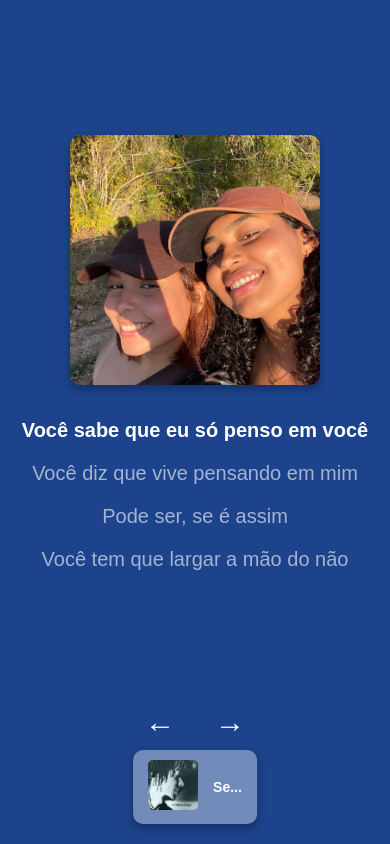
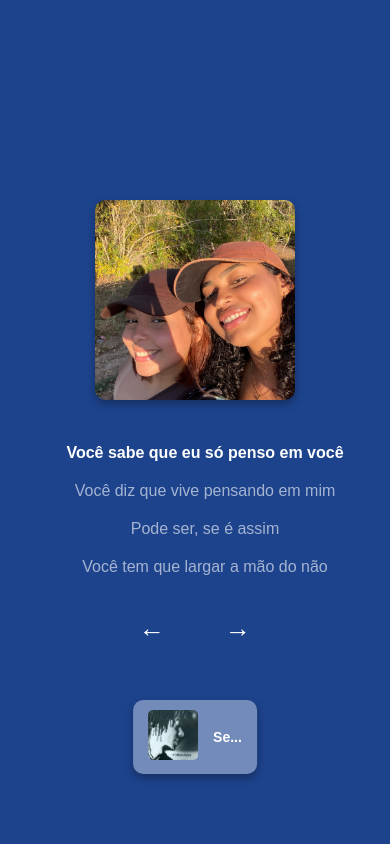
Before and after one commit to MariaLuiza17/site_pessoal, a Python web app: template app/templates/index.html in a window 390 px wide. Run offline with Jinja, Linux system fonts and the light colour scheme; the template is opened without the code that fills it, so the values that code supplies are empty.

Commit message:
update resposividade

```diff
--- a/app/static/style.css
+++ b/app/static/style.css
@@ -1,22 +1,21 @@
 body {
-    background-color: #070040; /* Fundo escuro */
-    color: #ffffff; /* Texto branco */
+    background-color: #070040;
+    color: #ffffff;
     font-family: Arial, sans-serif;
     display: flex;
     justify-content: center;
     align-items: center;
-    height: 100vh;
+    min-height: 100vh;
     margin: 0;
     overflow: hidden;
-    background-image: url('frente.jpg'); /* Caminho para a imagem */
-    background-size: cover; /* Ajusta a imagem para cobrir todo o espaço */
-    background-position: center; /* Centraliza a imagem */
-    height: 100vh; /* Faz a altura da seção igual à altura da janela do navegador */
-    background-repeat: no-repeat; /* A imagem vai se repetir */
-    overflow: hidden; /* Impede a barra de rolagem */
-    background-attachment: fixed; /* Impede a rolagem */
+    background-image: url('frente.jpg');
+    background-size: cover;
+    background-position: center;
+    background-repeat: no-repeat;
+    background-attachment: fixed;
 }
 
+/* Remove display none pra testar áudio se quiser */
 #audioPlayer {
     display: none;
 }
@@ -24,6 +23,7 @@
 .music-player {
     text-align: center;
     position: relative;
+    padding: 10px;
 }
 
 .album-cover {
@@ -38,15 +38,18 @@
     border-radius: 10px;
     object-fit: cover;
     box-shadow: 0 4px 8px rgba(0, 0, 0, 0.3);
+    max-width: 90vw; /* nunca ultrapassa a largura da tela */
 }
 
 .lyrics-container {
     text-align: center;
     width: 100%;
     max-width: 600px;
-    height: 300px; /* Tamanho fixo para efeito de rolagem */
+    height: auto;
+    min-height: 200px;
     overflow: hidden;
     position: relative;
+    padding: 10px;
 }
 
 .lyrics-page {
@@ -85,9 +88,10 @@
     top: 50%;
     width: 100%;
     display: flex;
-    justify-content: space-around;
-    padding: 50 50px; /* Adiciona um pouco de espaço nas laterais */
+    justify-content: space-between;
+    padding: 0 30px;
     transform: translateY(-50%);
+    pointer-events: none; /* evita clicar fora das setas */
 }
 
 .nav-btn {
@@ -98,6 +102,7 @@
     padding: 10px;
     cursor: pointer;
     transition: background-color 0.3s;
+    pointer-events: all;
 }
 
 .nav-btn:hover {
@@ -115,10 +120,11 @@
     padding: 10px 15px;
     border-radius: 10px;
     box-shadow: 0 4px 8px rgba(0, 0, 0, 0.3);
+    max-width: 90vw;
 }
 
 .small-cover {
-    width: 50px; /* Tamanho pequeno */
+    width: 50px;
     height: 50px;
     border-radius: 5px;
     object-fit: cover;
@@ -131,22 +137,79 @@
     font-weight: bold;
 }
 
-/* Para telas menores que 768px (dispositivos móveis) */
-@media (max-width: 768px) {
+/* 📱 Responsividade vertical (celular em pé) */
+@media (max-width: 768px) and (orientation: portrait) {
+    .cover-image {
+        width: 200px;
+        height: 200px;
+    }
+
+    .line {
+        font-size: 16px;
+    }
+
     .nav-buttons {
         position: fixed;
-        bottom: 10px; /* Coloca as setas 10px acima da parte inferior */
+        bottom: 10px;
         left: 50%;
         transform: translateX(-50%);
-        display: flex;
         justify-content: center;
-        width: 100%;
-        height: min-content;
-        margin-top: 70%;
+        padding: 0;
     }
 
-    /* Ajusta as setas para estarem lado a lado */
-    .nav-buttons button {
+    .nav-btn {
+        font-size: 26px;
+        margin: 0 20px;
+    }
+
+    .song-info {
+        bottom: 70px;
+    }
+}
+
+/* 🌄 Responsividade horizontal (celular deitado, ex: iPhone 11 paisagem) */
+@media (max-height: 500px) and (orientation: landscape) {
+    body {
+        align-items: flex-start;
+        padding-top: 20px;
+    }
+
+    .cover-image {
+        width: 180px;
+        height: 180px;
+    }
+
+    .lyrics-container {
+        max-width: 80vw;
+        height: auto;
+    }
+
+    .line {
+        font-size: 14px;
+        margin: 5px 0;
+    }
+
+    .song-info {
+        position: absolute;
+        bottom: 10px;
+        font-size: 12px;
+        padding: 5px 10px;
+    }
+
+    .small-cover {
+        width: 40px;
+        height: 40px;
+    }
+
+    .nav-buttons {
+        bottom: 5px;
+        top: auto;
+        justify-content: center;
+        padding: 0;
+    }
+
+    .nav-btn {
+        font-size: 24px;
         margin: 0 10px;
     }
 }
```
